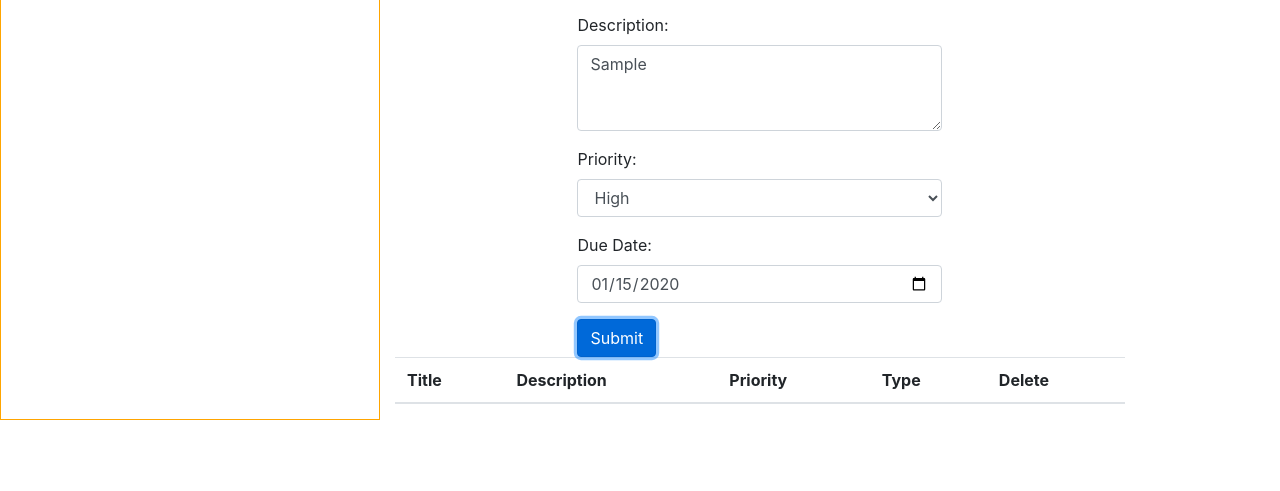
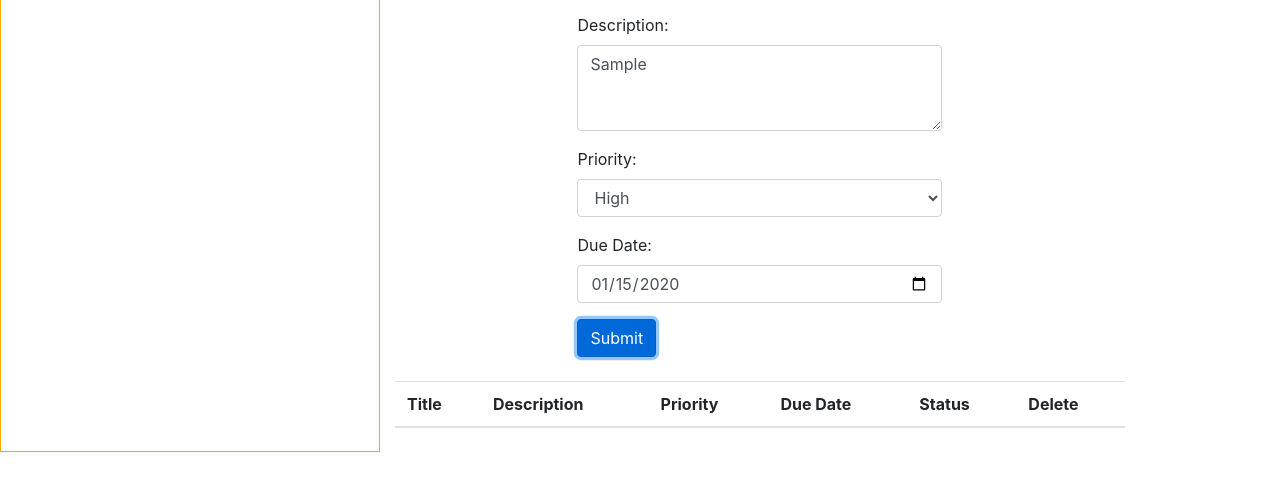
Before and after one commit to dev1980/To-Do-List, a website built with webpack: page dist/index.html in a window 1280 px wide. Both pictures are taken after typing "Sample", "Sample", "2020-01-15" into the empty fields and a click on the button "Submit". Shown: the part 185-676 px from the top of the page. Built offline with Linux system fonts and the light colour scheme.

Commit message:
fix date display

```diff
--- a/src/index.js
+++ b/src/index.js
@@ -18,6 +18,7 @@ const projectName = document.getElementById('projectName');
 const projectList = document.getElementById('projectList');
 const submitProject = document.getElementById('submit');
 const createTodo = document.getElementById('create-todo');
+const projectTitle = document.getElementById('project-title');
 const tbody = document.getElementById('tbody');
 
 function addProjectForm() {
@@ -72,7 +73,8 @@ function renderTodo(currProject) {
     <td>${todo.title}</td>
     <td>${todo.description}</td>
     <td>${todo.priority}</td>
-    <td>${todo.duedate}</td>
+    <td>${todo.dueDate}</td>
+    <td>${'status'}</td>
     <td>X</td>
   </tr>`;
     tbody.innerHTML += uiString;
@@ -91,6 +93,7 @@ const todoItem = () => {
     title.value = '';
     description.value = '';
   }
+  projectTitle.textContent = currentProject.name;
   renderTodo(currentProject);
 };
 
@@ -104,6 +107,7 @@ projectList.addEventListener('click', (e) => {
   todoProject[parseInt(currentProj.getAttribute('data-index'))];
   currentProject = getProject(parseInt(currentProj.getAttribute('data-index')));
   console.log(`${currentProject} ${parseInt(currentProj.getAttribute('data-index'))}`);
+  projectTitle.textContent = currentProject.name;
   renderTodo(currentProject);
 });
 
--- a/src/script/todo.js
+++ b/src/script/todo.js
@@ -1,5 +1,5 @@
 export class Todo {
-  constructor(title, description, dueDate, priority) {
+  constructor(title, description, priority, dueDate) {
     this.title = title;
     this.description = description;
     this.dueDate = dueDate;
```
Also changed, not shown: dist/index.html, dist/main.js.
